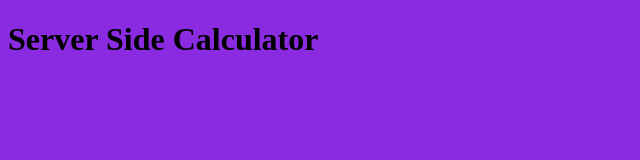
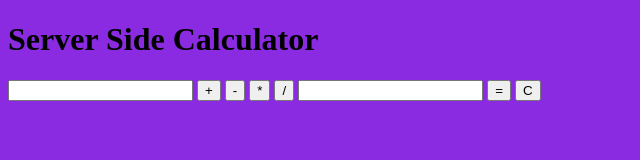
Before and after one commit to RubySpeeders/Server-Side-Calculator, a website: page public/index.html in a window 1280 px wide. Shown: the whole page, without its empty margins (0-640 px from the left). Drawn offline with Linux system fonts and the light colour scheme.

Commit message:
adding inputs in html

```diff
--- a/public/index.html
+++ b/public/index.html
@@ -9,6 +9,20 @@
     <title>Server Side Calculator</title>
   </head>
   <body>
-    <h1>Server Side Calculator</h1>
+    <header>
+      <h1>Server Side Calculator</h1>
+    </header>
+    <main>
+      <div class="calculator buttons">
+        <input type="number" class="js-numOne" />
+        <button class="js-add">+</button>
+        <button class="js-subtract">-</button>
+        <button class="js-multiply">*</button>
+        <button class="js-divide">/</button>
+        <input type="number" class="js-numTwo" />
+        <button class="js-equals">=</button>
+        <button class="js-clear">C</button>
+      </div>
+    </main>
   </body>
 </html>
```
